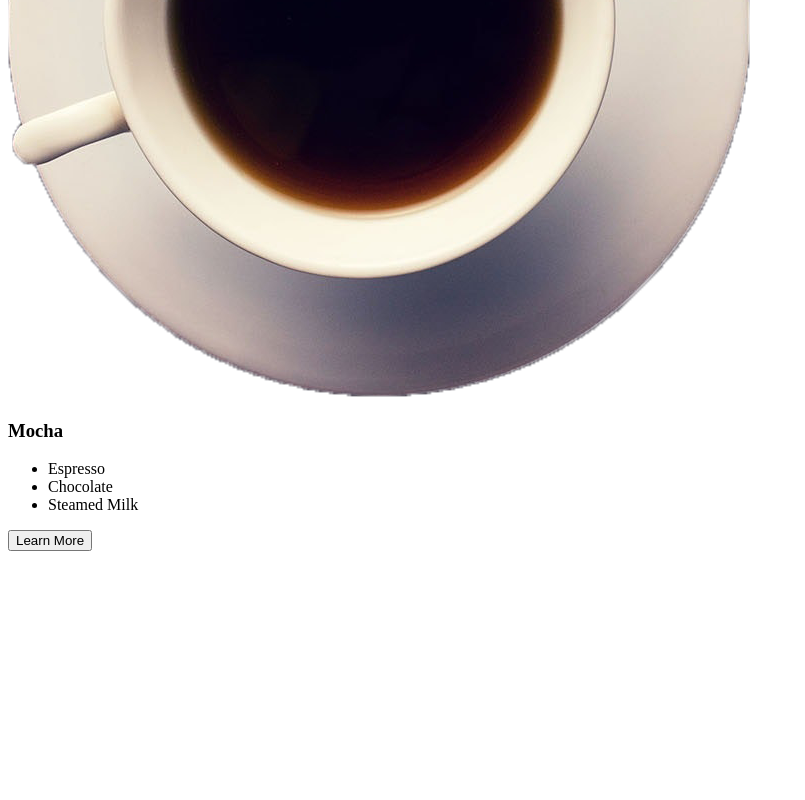
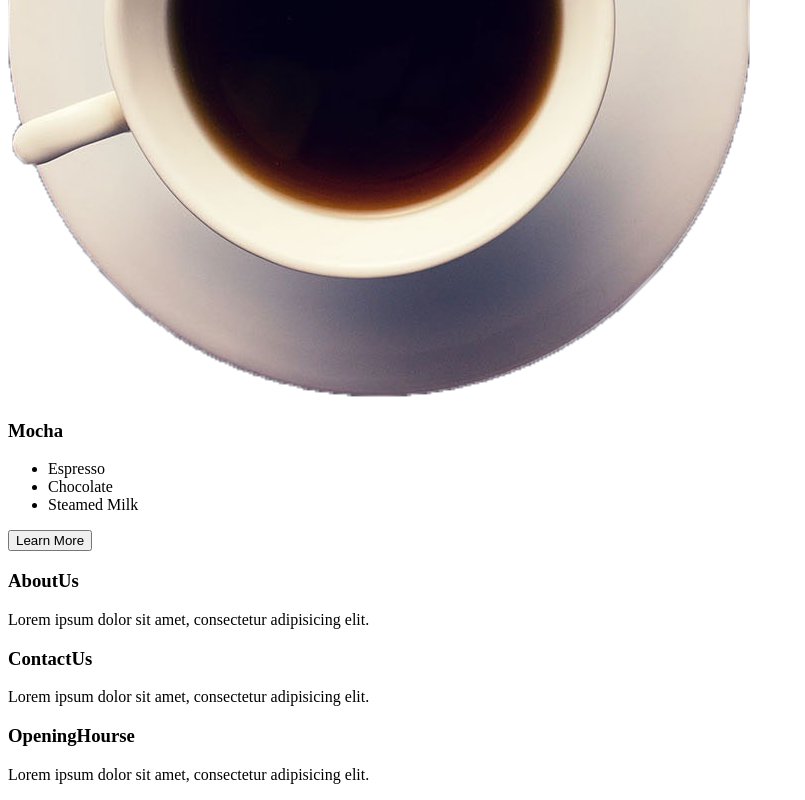
Before and after one commit to NicoleArrr/HTML-S2-AriasNicole-, a plain HTML site: page Dia6/index.html in a window 1280 px wide. Shown: the part 2356-3156 px from the top of the page, without its empty margins (0-805 px from the left). Before the commit the page ends 2915 px from the top, so only its background shows below. Drawn offline with Linux system fonts and the light colour scheme.

Commit message:
feat :pushpin: Section5 structure added

```diff
--- a/Dia6/index.html
+++ b/Dia6/index.html
@@ -78,5 +78,21 @@
                 <button>Learn More</button>
             </div>
         </section4>
+        <section5>
+            <div>
+                <h3>About<span>Us</span></h3>
+                <p>Lorem ipsum dolor sit amet, consectetur adipisicing elit. </p>
+            </div>
+            <div>
+                <h3>Contact<span>Us</span></h3>
+                <p>Lorem ipsum dolor sit amet, consectetur adipisicing elit. </p>
+            </div>
+            <div>
+                <h3>Opening<span>Hourse</span></h3>
+                <p>Lorem ipsum dolor sit amet, consectetur adipisicing elit. </p>
+            </div>
+        </section5>
+    </main>
+
 </body>
 </html>
```
